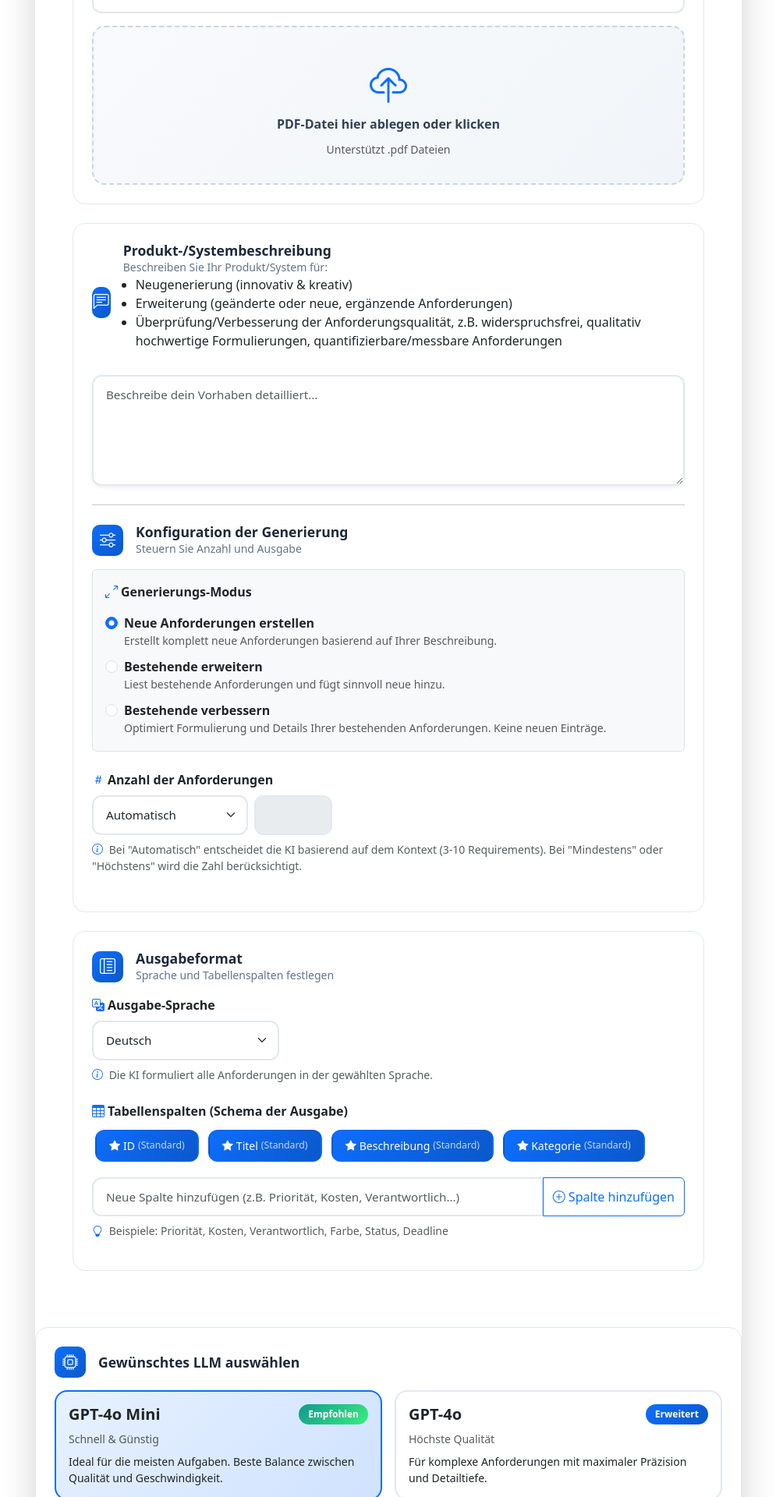
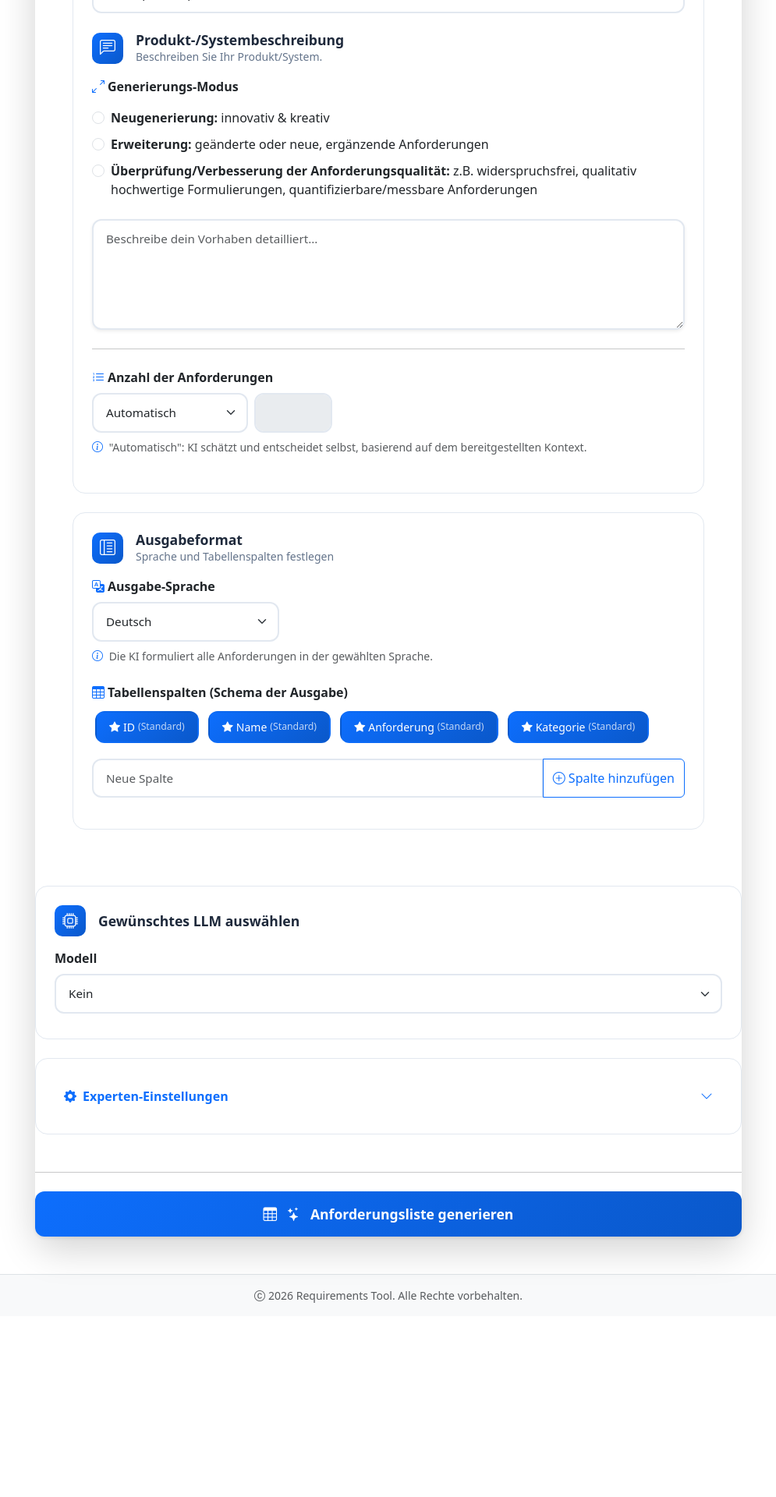
Before and after one commit to Sara26748/study-project, a Flask app: template app/templates/agent/agent.html in a window 1280 px wide. Shown: the part 680-2600 px from the top of the page at 78% size, without its empty margins (142-1137 px from the left). After the commit the page ends 2351 px from the top, so only its background shows below. Run offline with Flask 3, Linux system fonts and the light colour scheme; the template is opened without the code that fills it, so the values that code supplies are empty.

Commit message:
Agentseite fertig

```diff
--- a/app/templates/agent/agent.html
+++ b/app/templates/agent/agent.html
@@ -333,7 +333,7 @@ endblock %} {% block content %}
         <i class="bi bi-arrow-left me-2"></i> Zurück
       </a>
       <h1 class="fw-bold">
-        <i class="bi bi-robot me-2 text-primary"></i>: Requirements Engineering mit KI-Agent
+        <i class="bi bi-robot me-2 text-primary"></i> Requirements Engineering mit KI-Agent
       </h1>
       <p class="text-muted">
         Generiere professionelle Anforderungen für das Projekt:
@@ -421,7 +421,7 @@ endblock %} {% block content %}
               -->
             </div>
 
-            <!-- Context (Excel) -->
+            <!-- Kontext & Produkt-/Systembeschreibung in einem Rahmen -->
             <div class="config-card">
               <div class="config-card-header">
                 <div class="config-card-icon">
@@ -440,6 +440,7 @@ endblock %} {% block content %}
                 <div class="mb-3">
                   <label for="context_file_type" class="form-label">Dateityp auswählen</label>
                   <select id="context_file_type" name="context_file_type" class="form-select">
+                    <option value="none" selected>Kein Upload (optional)</option>
                     <option value="pdf">PDF</option>
                     <option value="excel">EXCEL</option>
                     <option value="both">EXCEL & PDF</option>
@@ -490,26 +491,67 @@ endblock %} {% block content %}
                   </div>
                 </div>
               </div>
-            </div>
-
-            <!-- Instruction + Configuration -->
-            <div class="config-card">
-              <div class="config-card-header">
+              <div class="config-card-header mt-4">
                 <div class="config-card-icon">
                   <i class="bi bi-chat-left-text"></i>
                 </div>
                 <div>
                   <h3 class="config-card-title">Produkt-/Systembeschreibung</h3>
-                  <p class="config-card-subtitle">
-                    Beschreiben Sie Ihr Produkt/System für:
-                    <ul class="mb-0 ps-3">
-                      <li>Neugenerierung (innovativ & kreativ)</li>
-                      <li>Erweiterung (geänderte oder neue, ergänzende Anforderungen)</li>
-                      <li>Überprüfung/Verbesserung der Anforderungsqualität, z.B. widerspruchsfrei, qualitativ hochwertige Formulierungen, quantifizierbare/messbare Anforderungen</li>
-                    </ul>
-                  </p>
+                  <p class="config-card-subtitle mb-0">Beschreiben Sie Ihr Produkt/System.</p>
                 </div>
               </div>
+
+              <!-- Generierungs-Modus Auswahl direkt bei der Produktbeschreibung -->
+              <div class="mb-4">
+                <label class="form-label fw-bold mb-3">
+                  <i class="bi bi-arrows-angle-expand me-1 text-primary"></i>Generierungs-Modus
+                </label>
+                <div class="d-flex flex-column gap-2">
+                  <div class="form-check">
+                    <input
+                      class="form-check-input"
+                      type="radio"
+                      name="generation_mode"
+                      id="mode_standard"
+                      value="standard"
+                    />
+                    <label class="form-check-label" for="mode_standard">
+                      <strong>Neugenerierung:</strong> innovativ & kreativ
+                    </label>
+                  </div>
+
+                  <div class="form-check">
+                    <input
+                      class="form-check-input"
+                      type="radio"
+                      name="generation_mode"
+                      id="mode_extend"
+                      value="extend"
+                    />
+                    <label class="form-check-label" for="mode_extend">
+                      <strong>Erweiterung:</strong> geänderte oder neue, ergänzende Anforderungen
+                    </label>
+                  </div>
+
+                  <div class="form-check">
+                    <input
+                      class="form-check-input"
+                      type="radio"
+                      name="generation_mode"
+                      id="mode_improve"
+                      value="improve"
+                    />
+                    <label class="form-check-label" for="mode_improve">
+                      <strong>Überprüfung/Verbesserung der Anforderungsqualität:</strong> z.B. widerspruchsfrei, qualitativ hochwertige Formulierungen, quantifizierbare/messbare Anforderungen
+                    </label>
+                  </div>
+                </div>
+
+                <!-- Hidden inputs for backend compatibility (will be set via JS) -->
+                <input type="hidden" id="improve_only" name="improve_only" value="false" />
+                <input type="hidden" id="extend_existing" name="extend_existing" value="false" />
+              </div>
+
               <textarea
                 class="form-control shadow-sm"
                 id="user_description"
@@ -554,64 +596,10 @@ endblock %} {% block content %}
 
               <hr class="my-4" />
 
-              <div class="config-card-header">
-                <div class="config-card-icon">
-                  <i class="bi bi-sliders"></i>
-                </div>
-                <div>
-                  <h3 class="config-card-title">
-                    Konfiguration der Generierung
-                  </h3>
-                  <p class="config-card-subtitle">
-                    Steuern Sie Anzahl und Ausgabe
-                  </p>
-                </div>
-              </div>
-
-
-
-              <!-- Mode Selection -->
-              <div class="mb-4 bg-light p-3 rounded border">
-                <label class="form-label fw-bold mb-3"><i class="bi bi-arrows-angle-expand me-1 text-primary"></i>Generierungs-Modus</label>
-
-                <div class="d-flex flex-column gap-2">
-                    <!-- Standard -->
-                    <div class="form-check">
-                        <input class="form-check-input" type="radio" name="generation_mode" id="mode_standard" value="standard" checked>
-                        <label class="form-check-label" for="mode_standard">
-                            <strong>Neue Anforderungen erstellen</strong>
-                            <div class="text-muted small">Erstellt komplett neue Anforderungen basierend auf Ihrer Beschreibung.</div>
-                        </label>
-                    </div>
-
-                    <!-- Extend -->
-                    <div class="form-check">
-                        <input class="form-check-input" type="radio" name="generation_mode" id="mode_extend" value="extend">
-                        <label class="form-check-label" for="mode_extend">
-                            <strong>Bestehende erweitern</strong>
-                            <div class="text-muted small">Liest bestehende Anforderungen und fügt sinnvoll neue hinzu.</div>
-                        </label>
-                    </div>
-
-                    <!-- Improve -->
-                    <div class="form-check">
-                        <input class="form-check-input" type="radio" name="generation_mode" id="mode_improve" value="improve">
-                        <label class="form-check-label" for="mode_improve">
-                            <strong>Bestehende verbessern</strong>
-                            <div class="text-muted small">Optimiert Formulierung und Details Ihrer bestehenden Anforderungen. Keine neuen Einträge.</div>
-                        </label>
-                    </div>
-                </div>
-
-                <!-- Hidden inputs for backend compatibility (will be set via JS) -->
-                <input type="hidden" id="improve_only" name="improve_only" value="false">
-                <input type="hidden" id="extend_existing" name="extend_existing" value="false">
-              </div>
-
               <!-- Number of Requirements -->
               <div class="mb-4">
-                <label class="form-label fw-semibold mb-2">
-                  <i class="bi bi-hash me-1 text-primary"></i>Anzahl der Anforderungen
+                <label class="form-label fw-bold mb-2">
+                  <i class="bi bi-list-ol me-1 text-primary"></i>Anzahl der Anforderungen
                 </label>
                 <div class="number-input-group">
                   <select
@@ -640,9 +628,7 @@ endblock %} {% block content %}
                 </div>
                 <small class="text-muted mt-2 d-block">
                   <i class="bi bi-info-circle me-1 text-primary"></i>
-                  Bei "Automatisch" entscheidet die KI basierend auf dem Kontext
-                  (3-10 Requirements). Bei "Mindestens" oder "Höchstens" wird die
-                  Zahl berücksichtigt.
+                  "Automatisch": KI schätzt und entscheidet selbst, basierend auf dem bereitgestellten Kontext.
                 </small>
               </div>
                 </small>
@@ -696,12 +682,12 @@ endblock %} {% block content %}
       </span>
       <span class="column-badge standard">
         <i class="bi bi-star-fill me-1" style="color: white"></i
-        >Titel
+        >Name
         <small class="ms-1 opacity-75">(Standard)</small>
       </span>
       <span class="column-badge standard">
         <i class="bi bi-star-fill me-1" style="color: white"></i
-        >Beschreibung
+        >Anforderung
         <small class="ms-1 opacity-75">(Standard)</small>
       </span>
       <span class="column-badge standard">
@@ -716,7 +702,7 @@ endblock %} {% block content %}
         type="text"
         class="form-control"
         id="new_column_input"
-        placeholder="Neue Spalte hinzufügen (z.B. Priorität, Kosten, Verantwortlich...)"
+        placeholder="Neue Spalte"
       />
       <button
         type="button"
@@ -726,11 +712,6 @@ endblock %} {% block content %}
         <i class="bi bi-plus-circle me-1"></i>Spalte hinzufügen
       </button>
     </div>
-    <small class="text-muted mt-2 d-block">
-      <i class="bi bi-lightbulb me-1 text-primary"></i>
-      Beispiele: Priorität, Kosten, Verantwortlich, Farbe, Status,
-      Deadline
-    </small>
   </div>
 </div>
 
@@ -751,65 +732,13 @@ endblock %} {% block content %}
                   -->
                 </div>
               </div>
-
-              <div class="row g-3">
-                <div class="col-md-6">
-                  <div class="model-card selected" data-model="gpt-4o-mini">
-                    <div class="model-card-header">
-                      <h5 class="mb-0 fw-bold">GPT-4o Mini</h5>
-                      <span class="model-badge recommended">Empfohlen</span>
-                    </div>
-                    <p class="text-muted small mb-2">Schnell & Günstig</p>
-                    <p class="small mb-0">
-                      Ideal für die meisten Aufgaben. Beste Balance zwischen
-                      Qualität und Geschwindigkeit.
-                    </p>
-                  </div>
-                </div>
-                <div class="col-md-6">
-                  <div class="model-card" data-model="gpt-4o">
-                    <div class="model-card-header">
-                      <h5 class="mb-0 fw-bold">GPT-4o</h5>
-                      <span class="model-badge advanced">Erweitert</span>
-                    </div>
-                    <p class="text-muted small mb-2">Höchste Qualität</p>
-                    <p class="small mb-0">
-                      Für komplexe Anforderungen mit maximaler Präzision und
-                      Detailtiefe.
-                    </p>
-                  </div>
-                </div>
-                <div class="col-md-6">
-                  <div class="model-card" data-model="gpt-4-turbo">
-                    <div class="model-card-header">
-                      <h5 class="mb-0 fw-bold">GPT-4 Turbo</h5>
-                      <span class="model-badge advanced">Erweitert</span>
-                    </div>
-                    <p class="text-muted small mb-2">Leistungsstark</p>
-                    <p class="small mb-0">
-                      Optimiert für große Kontexte und umfangreiche
-                      Anforderungsdokumente.
-                    </p>
-                  </div>
-                </div>
-                <div class="col-md-6">
-                  <div class="model-card" data-model="gpt-3.5-turbo">
-                    <div class="model-card-header">
-                      <h5 class="mb-0 fw-bold">GPT-3.5 Turbo</h5>
-                    </div>
-                    <p class="text-muted small mb-2">Schnell & Einfach</p>
-                    <p class="small mb-0">
-                      Für einfache Anforderungen und schnelle Prototypen.
-                    </p>
-                  </div>
-                </div>
+              <div class="mb-2">
+                <label class="form-label fw-semibold" for="ai_model">Modell</label>
+                <select class="form-select" id="ai_model" name="ai_model">
+                  <option value="" selected>Kein</option>
+                  <option value="gpt-4o-mini">GPT-4o Mini (OpenAI)</option>
+                </select>
               </div>
-              <input
-                type="hidden"
-                id="ai_model"
-                name="ai_model"
-                value="gpt-4o-mini"
-              />
             </div>
 
             <!-- Expert Settings -->
@@ -881,7 +810,8 @@ endblock %} {% block content %}
                   role="status"
                   aria-hidden="true"
                 ></span>
-                <i class="bi bi-stars me-2"></i> Anforderungen Generieren
+                <i class="bi bi-table me-2"></i>
+                <i class="bi bi-stars me-2"></i> Anforderungsliste generieren
               </button>
             </div>
           </form>
@@ -1026,19 +956,27 @@ endblock %} {% block content %}
   const hiddenExtend = document.getElementById("extend_existing");
 
   function updateMode() {
-      const selected = document.querySelector('input[name="generation_mode"]:checked').value;
+    const selectedEl = document.querySelector('input[name="generation_mode"]:checked');
 
-      // Update hidden fields for backend
-      hiddenImprove.value = (selected === 'improve').toString();
-      hiddenExtend.value = (selected === 'extend').toString();
+    if (!selectedEl) {
+      hiddenImprove.value = "false";
+      hiddenExtend.value = "false";
+      numReqMode.disabled = false;
+      applyNumReqMode();
+      return;
+    }
 
-      // Update UI state
-    if (selected === 'improve') {
-      // Locked count for improvement
+    const selected = selectedEl.value;
+
+    // Update hidden fields for backend
+    hiddenImprove.value = (selected === "improve").toString();
+    hiddenExtend.value = (selected === "extend").toString();
+
+    // Update UI state
+    if (selected === "improve") {
       numReqMode.disabled = true;
       numReqValue.disabled = true;
     } else {
-      // Enabled for New and Extend
       numReqMode.disabled = false;
       applyNumReqMode();
     }
@@ -1046,6 +984,33 @@ endblock %} {% block content %}
 
   modeRadios.forEach(radio => {
       radio.addEventListener('change', updateMode);
+  });
+
+  // Clear validation state on user corrections
+  function clearValidationState() {
+    const btn = document.getElementById("generate-btn");
+    const spinner = btn.querySelector(".spinner-border");
+    const messageDiv = document.getElementById("response-message");
+    btn.disabled = false;
+    spinner.classList.add("d-none");
+    messageDiv.classList.add("d-none");
+    messageDiv.innerHTML = "";
+    loadingState.classList.add("d-none");
+    agentForm.classList.remove("d-none");
+  }
+
+  document.getElementById("product_system").addEventListener("input", () => {
+    document.getElementById("product_system").classList.remove("is-invalid");
+    clearValidationState();
+  });
+
+  document.getElementById("ai_model").addEventListener("change", () => {
+    document.getElementById("ai_model").classList.remove("is-invalid");
+    clearValidationState();
+  });
+
+  modeRadios.forEach(radio => {
+    radio.addEventListener("change", clearValidationState);
   });
 
   // Initialize state
@@ -1091,17 +1056,7 @@ endblock %} {% block content %}
       });
   }
 
-  // Model selection
-  document.querySelectorAll(".model-card").forEach((card) => {
-    card.addEventListener("click", function () {
-      document
-        .querySelectorAll(".model-card")
-        .forEach((c) => c.classList.remove("selected"));
-      this.classList.add("selected");
-      document.getElementById("ai_model").value =
-        this.getAttribute("data-model");
-    });
-  });
+  // LLM selection handled directly via dropdown
 
   function getContextFile() {
     if (pdfInput.files.length > 0) {
@@ -1213,6 +1168,54 @@ endblock %} {% block content %}
       const btn = document.getElementById("generate-btn");
       const spinner = btn.querySelector(".spinner-border");
       const messageDiv = document.getElementById("response-message");
+      const productSystemInput = document.getElementById("product_system");
+      const modelSelect = document.getElementById("ai_model");
+      const modeEl = document.querySelector('input[name="generation_mode"]:checked');
+
+      // Ensure UI is in a clean state before validation (prevents stuck disabled state)
+      btn.disabled = false;
+      spinner.classList.add("d-none");
+      loadingState.classList.add("d-none");
+      agentForm.classList.remove("d-none");
+
+      // Validate required product/system
+      productSystemInput.classList.remove("is-invalid");
+      if (!productSystemInput.value.trim()) {
+        messageDiv.className = "alert alert-danger mt-3 shadow-sm";
+        messageDiv.innerHTML =
+          "<strong>Hinweis:</strong> Bitte Produkt/System angeben, bevor die Anforderungsliste generiert wird.";
+        messageDiv.classList.remove("d-none");
+        productSystemInput.classList.add("is-invalid");
+        productSystemInput.focus();
+        return;
+      }
+
+      // Require explicit generation mode selection
+      if (!modeEl) {
+        messageDiv.className = "alert alert-danger mt-3 shadow-sm";
+        messageDiv.innerHTML =
+          "<strong>Hinweis:</strong> Bitte einen Generierungs-Modus auswählen.";
+        messageDiv.classList.remove("d-none");
+        if (modeRadios.length > 0) {
+          modeRadios[0].focus();
+        }
+        return;
+      }
+
+      // Require explicit model selection ("Kein" is not allowed)
+      modelSelect.classList.remove("is-invalid");
+      if (!modelSelect.value) {
+        messageDiv.className = "alert alert-danger mt-3 shadow-sm";
+        messageDiv.innerHTML =
+          "<strong>Hinweis:</strong> Bitte ein LLM auswählen, bevor generiert wird.";
+        messageDiv.classList.remove("d-none");
+        modelSelect.classList.add("is-invalid");
+        modelSelect.focus();
+        return;
+      }
+
+      messageDiv.classList.add("d-none");
+      messageDiv.innerHTML = "";
 
       // Disable button and show spinner
       btn.disabled = true;
```
Also changed, not shown: test_ai_agent.py (+26 -27 lines), test_bug_fix.py (+9 -10 lines), test_integration.py (+14 -12 lines).
